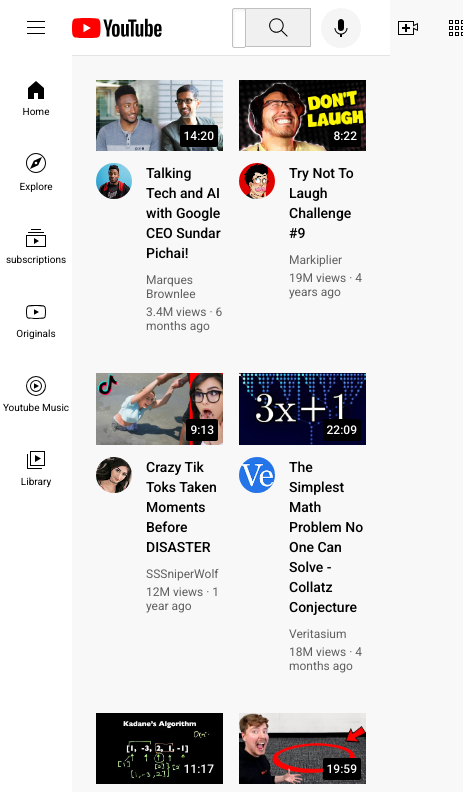
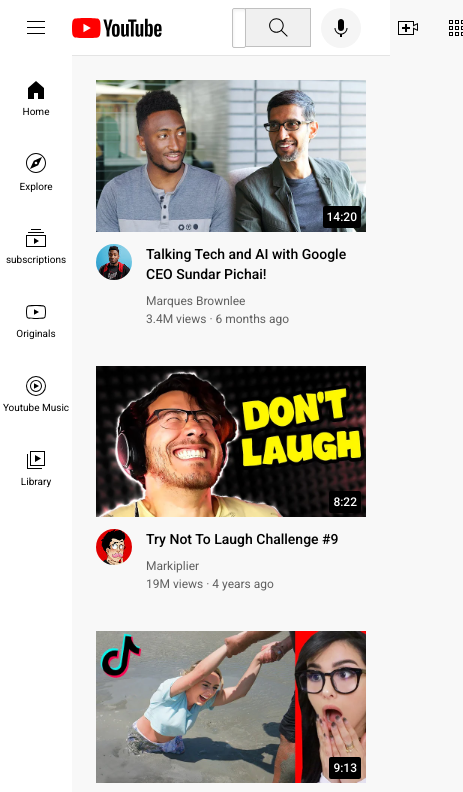
Before and after one commit to LeonardoLCaetano/my-personal-projects, a plain HTML site: page index.html in a window 390 px wide. Shown: the top 792 px of the page, 463 px wide, since content can reach past the window. Drawn offline with Linux system fonts and the light colour scheme.

Commit message:
responsivity correction

```diff
--- a/video.css
+++ b/video.css
@@ -15,12 +15,18 @@
     row-gap: 40px;
 }
 
+@media(max-width: 440px){
+    .video-grid{
+        grid-template-columns: 1fr;
+    }
+}
 
-@media (max-width: 750px){
+@media (min-width: 441px) and (max-width: 750px){
    .video-grid{
         grid-template-columns: 1fr 1fr;
     }
 }
+
 
 @media(min-width: 751px) and (max-width: 999px){
     .video-grid{
```
